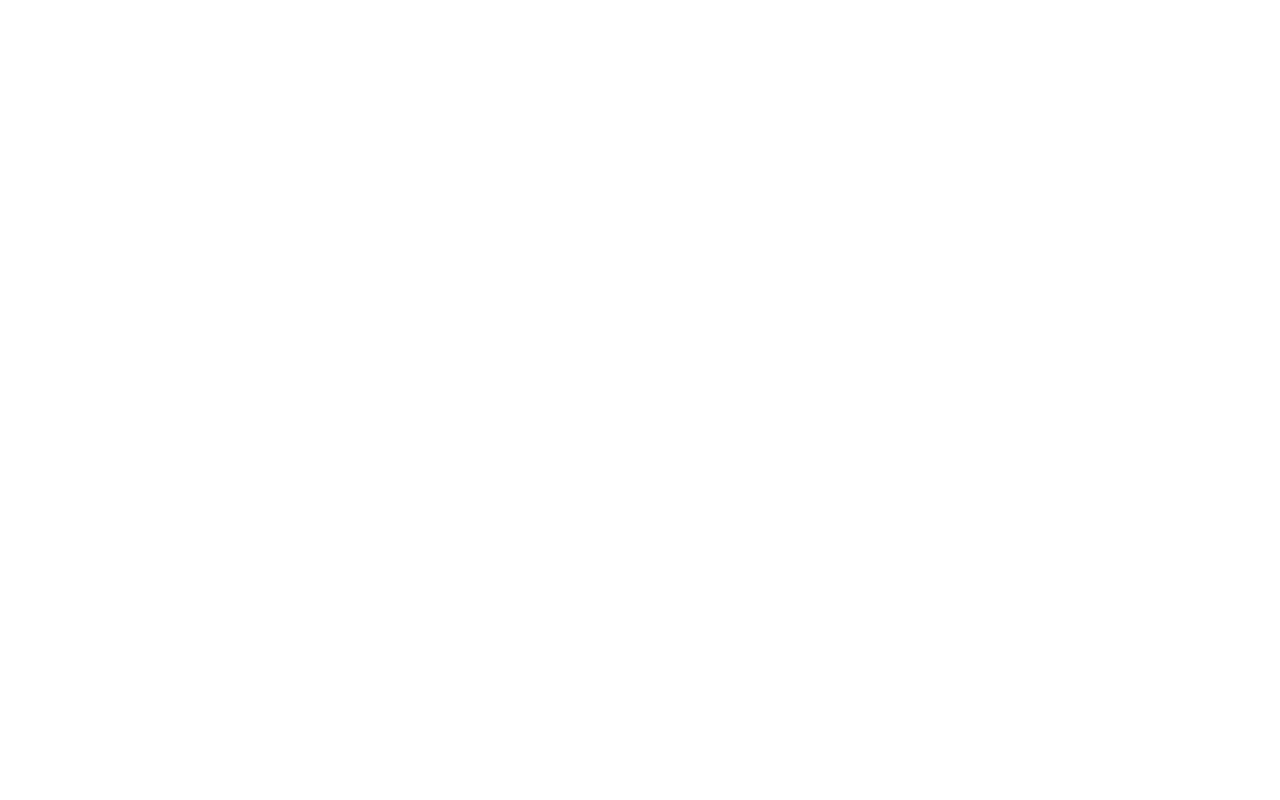
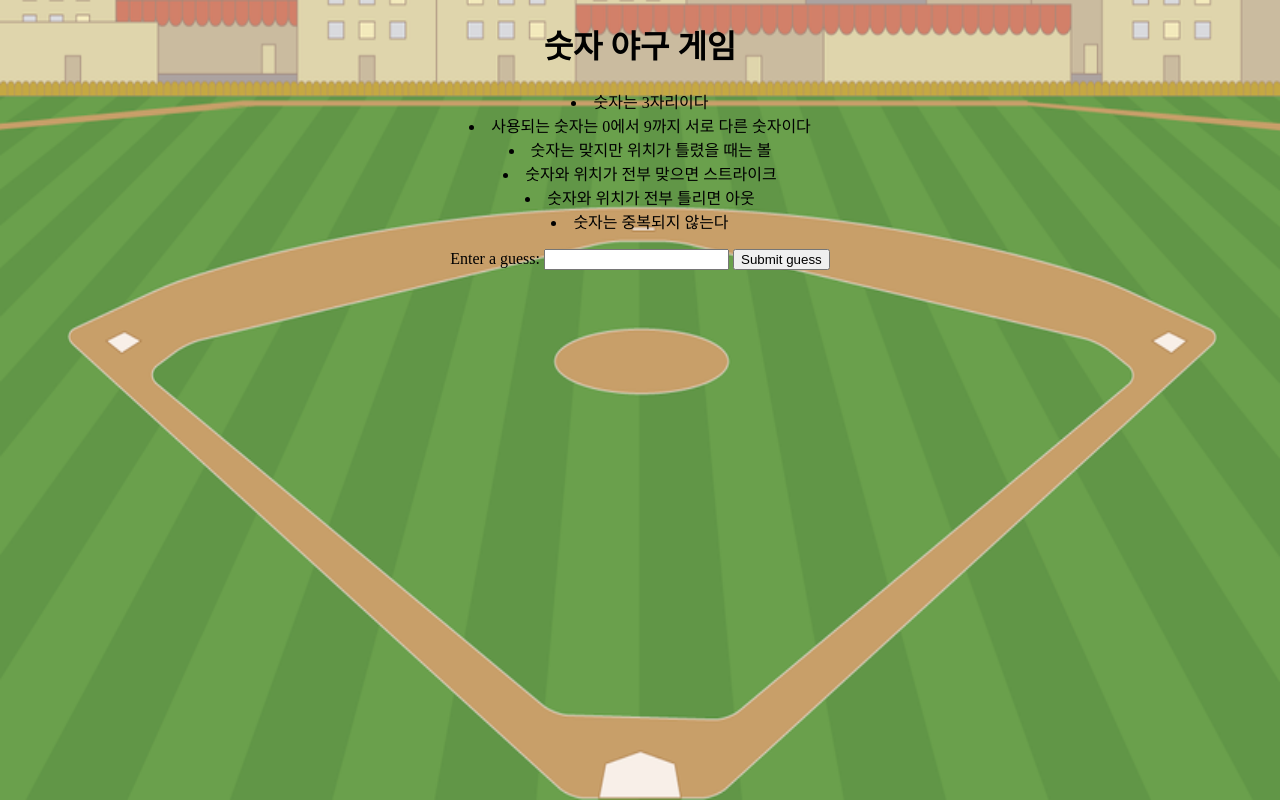
Before and after one commit to agw1010/number-baseball, a plain HTML site: page index.html in a window 1280 px wide. Drawn offline with Linux system fonts and the light colour scheme.

Commit message:
Add files via upload

```diff
--- a/index.html
+++ b/index.html
@@ -4,9 +4,29 @@
     <meta charset="UTF-8">
     <meta name="viewport" content="width=device-width, initial-scale=1.0">
     <meta http-equiv="X-UA-Compatible" content="ie=edge">
-    <title>Document</title>
+    <link rel="stylesheet" href="styles.css">
+    <title>number baseball game</title>
 </head>
 <body>
-
+   <h1>숫자 야구 게임</h1>
+    <p>
+        <li>숫자는 3자리이다</li>
+        <li>사용되는 숫자는 0에서 9까지 서로 다른 숫자이다</li>
+        <li>숫자는 맞지만 위치가 틀렸을 때는 볼</li>
+        <li>숫자와 위치가 전부 맞으면 스트라이크</li>
+        <li>숫자와 위치가 전부 틀리면 아웃</li>
+        <li>숫자는 중복되지 않는다</li>
+    </p>
+    <div class="form">
+        <label for="guessField">Enter a guess: </label>
+        <input type="text" id="guessField" class="guessField">
+        <input type="submit" value="Submit guess" class="guessSubmit">
+    </div>
+     <div class="resultParas">
+        <p class="guesses"></p>
+        <p class="lastResult"></p>
+        <p class="lowOrHi"></p>
+    </div>
+    <img src="bg.png" class="bg">
 </body>
 </html>
--- /dev/null
+++ b/styles.css
@@ -0,0 +1,12 @@
+body{
+    text-align: center;
+}
+
+.bg {
+    position: absolute;
+    top: 0;
+    left: 0;
+    width: 100%;
+    height: 100%;
+    z-index: -1;
+  }
```
Also changed, not shown: bg.png (added).
